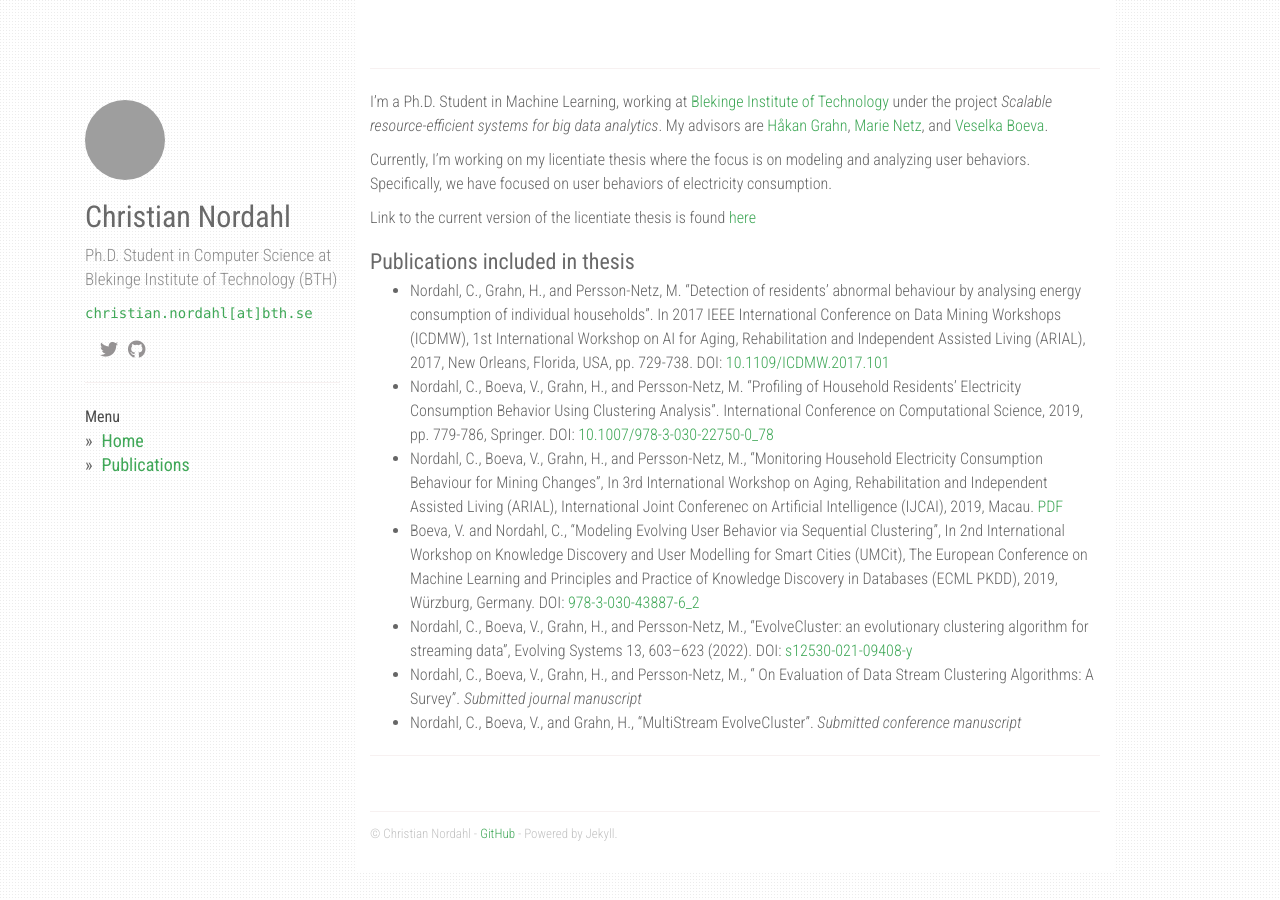
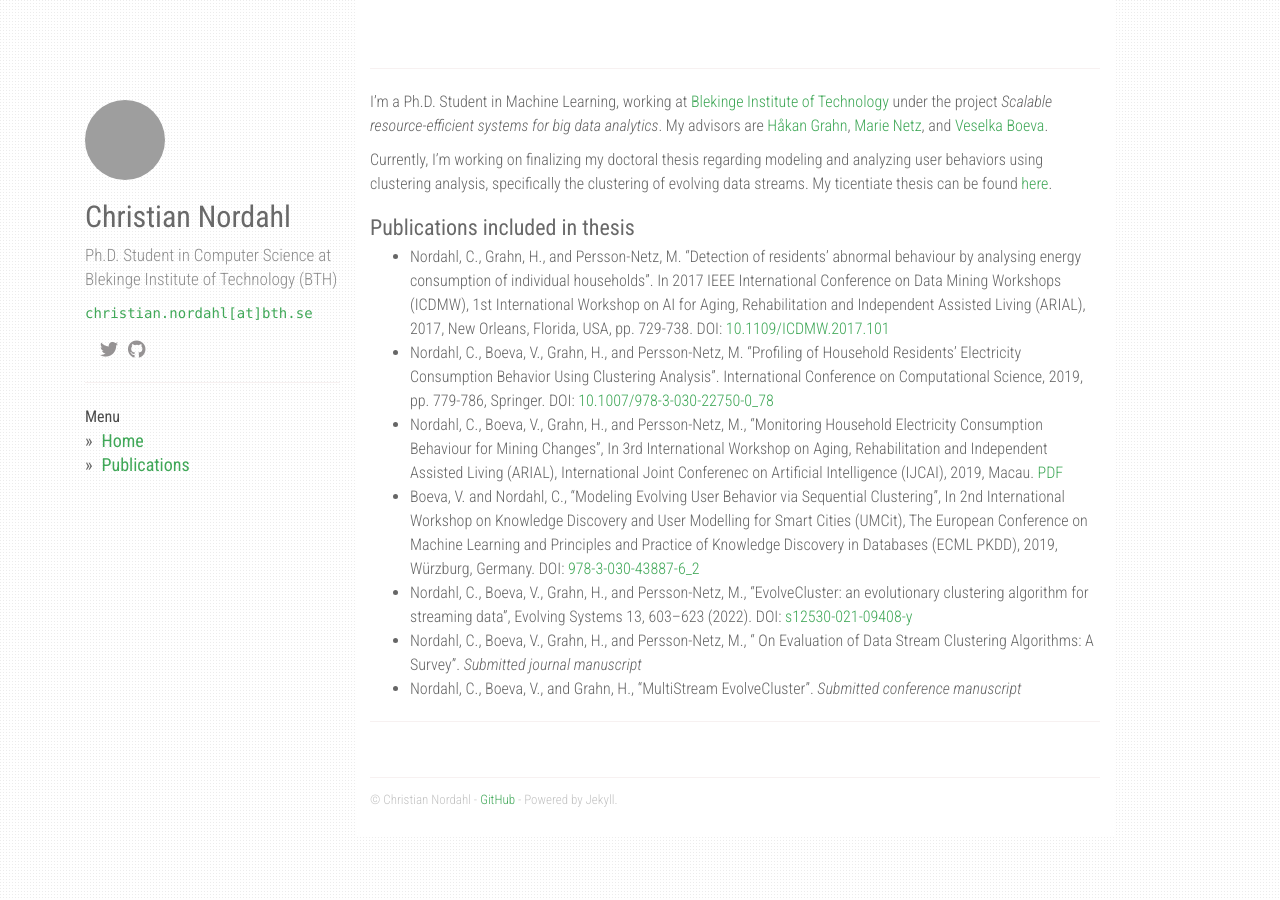
Before and after one commit to christiannordahl/christiannordahl.github.io, a Jekyll site: the page built from index.md, in a window 1280 px wide. Built offline with Jekyll 4.4.1, drawn with Linux system fonts in a browser that asks for light colours; nearby versions of some CDN libraries; a style sheet for code colours, icons or effects is not loaded; grey boxes are pictures that could not be loaded.

Commit message:
Updated intro text

```diff
--- a/index.md
+++ b/index.md
@@ -10,9 +10,8 @@ permalink: /
 I'm a Ph.D. Student in Machine Learning, working at [Blekinge Institute of Technology](https://www.bth.se) under the project *Scalable resource-efficient systems for big data analytics*. My advisors are [Håkan Grahn](https://www.bth.se/eng/staff/hakan-grahn-hgr/), [Marie Netz](), and [Veselka Boeva](https://www.bth.se/staff/veselka-boeva-vbx/).
 
 
-Currently, I'm  working on my licentiate thesis where the focus is on modeling and analyzing user behaviors. Specifically, we have focused on user behaviors of electricity consumption.
-
-Link to the current version of the licentiate thesis is found [here](http://urn.kb.se/resolve?urn=urn:nbn:se:bth-18667)
+Currently, I'm  working on finalizing my doctoral thesis regarding modeling and analyzing user behaviors using clustering analysis, specifically the clustering of evolving data streams.
+My ticentiate thesis can be found [here](http://urn.kb.se/resolve?urn=urn:nbn:se:bth-18667).
 
 ### Publications included in thesis
 
```
